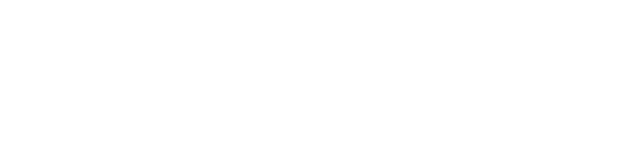
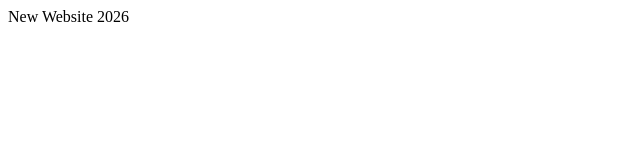
Before and after one commit to moorelibya258-beep/sba1-libya, a plain HTML site: page index.html in a window 1280 px wide. Shown: the whole page, without its empty margins (0-640 px from the left). Drawn offline with Linux system fonts and the light colour scheme.

Commit message:
Added new footer

```diff
--- a/index.html
+++ b/index.html
@@ -8,4 +8,6 @@
 <body>
 
 </body>
+
+<footer>New Website 2026</footer>
 </html>
```
